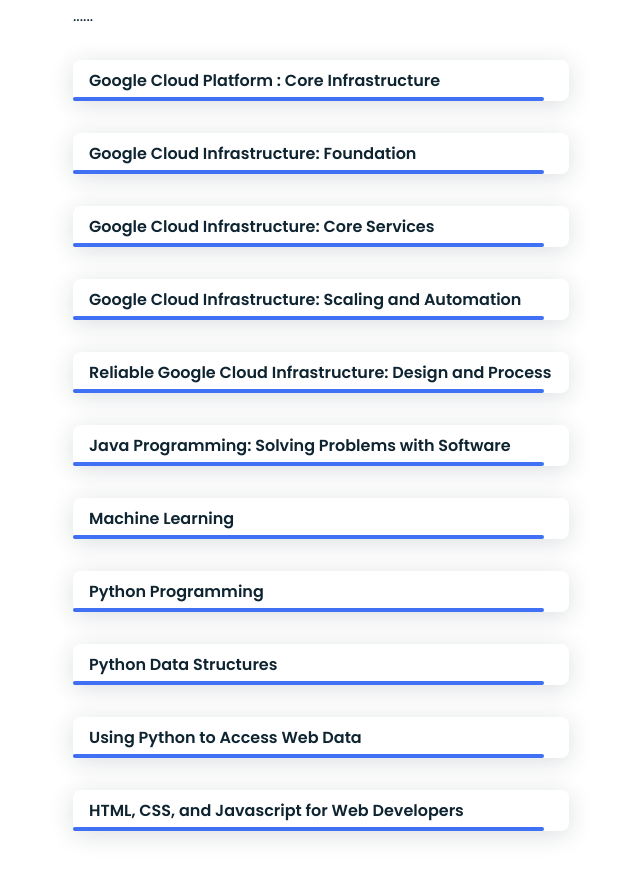
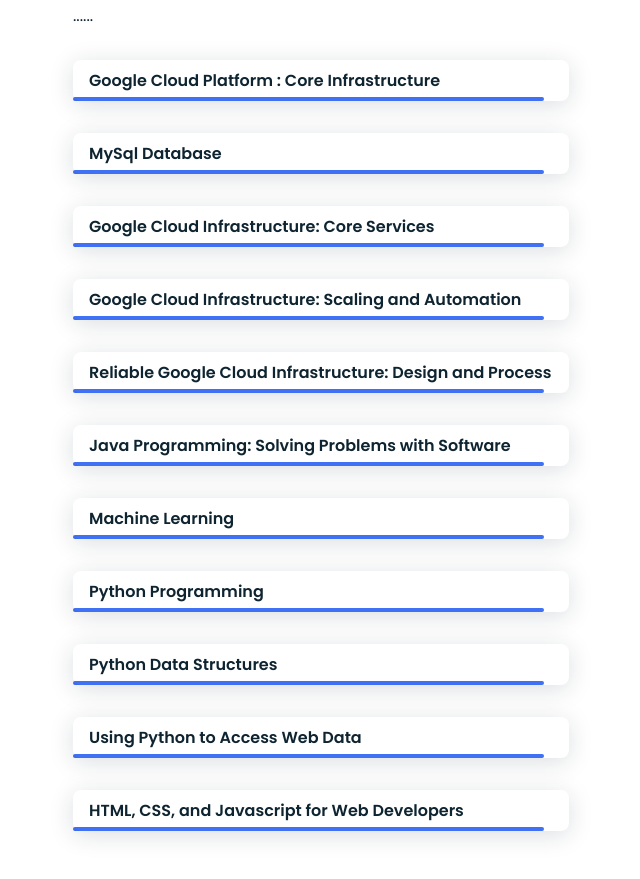
Before and after one commit to PratyushPratapSingh/MyPortfolio, a plain HTML site: page index.html in a window 1280 px wide. Shown: the part 1548-2427 px from the top of the page, without its empty margins (55-695 px from the left). Drawn offline with nearby package versions, Linux system fonts and the light colour scheme.

Commit message:
Update index.html

```diff
--- a/index.html
+++ b/index.html
@@ -94,7 +94,7 @@ When I'm not coding and not get stuck into the complex algorithm of it then you
 			 <div class="skills__data">
                             <div class="skills__names">
 
-                                <span class="skills__name">Google Cloud Infrastructure: Foundation</span>
+                                <span class="skills__name">MySql Database</span>
 
                             </div>
                             <div class="skills__bar skills__html">
```
